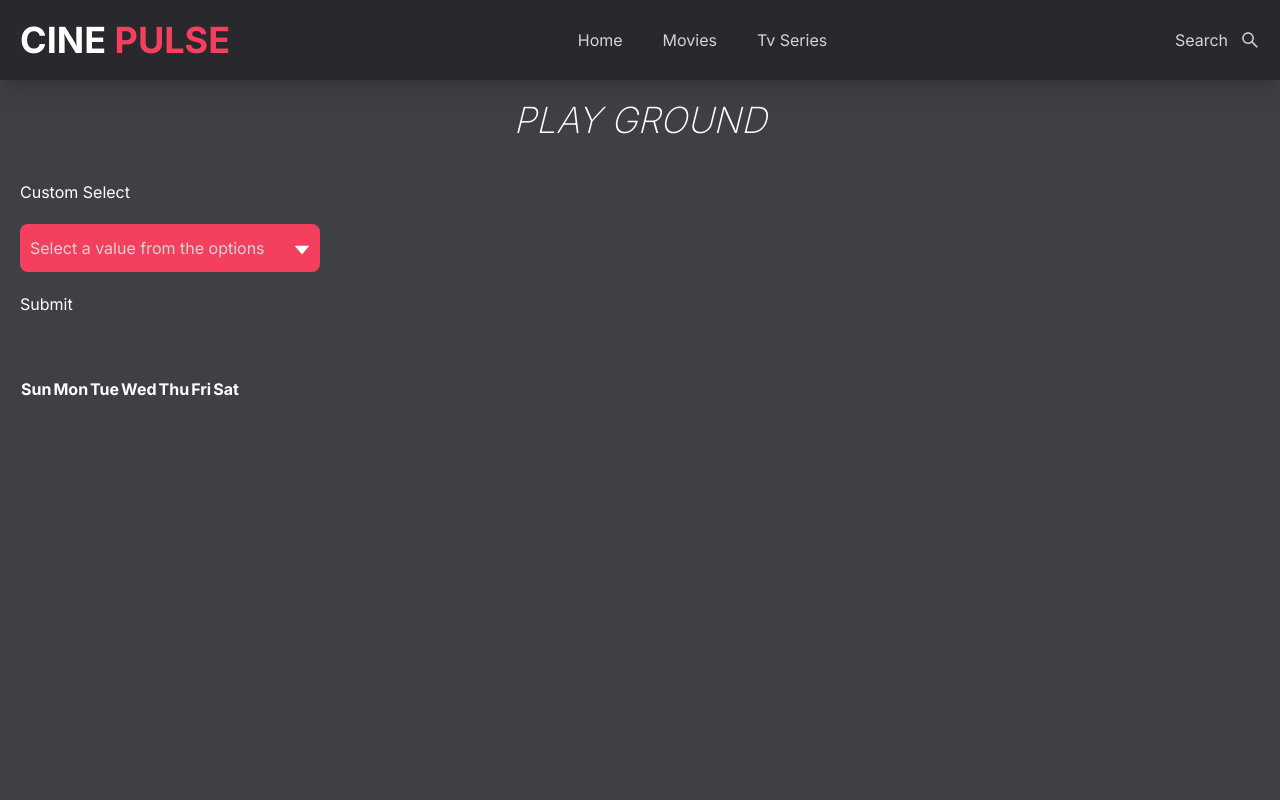
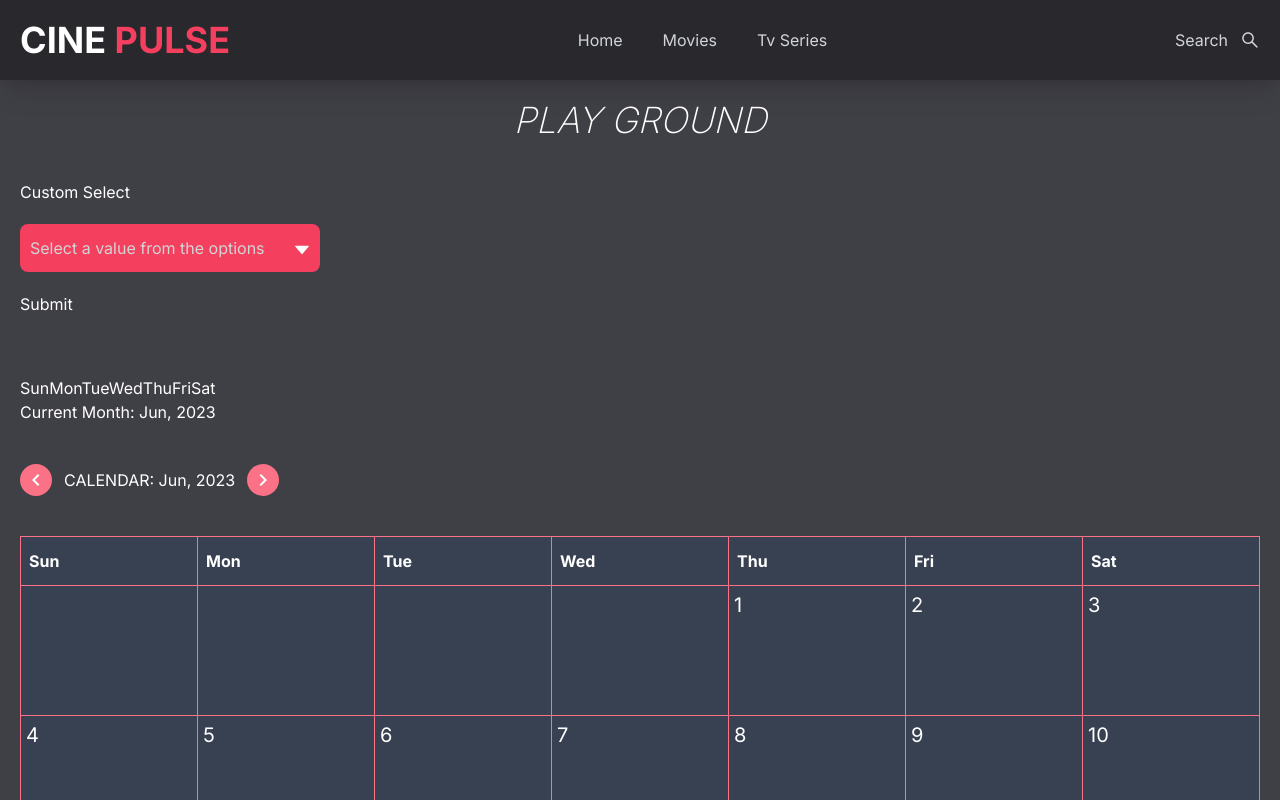
Before and after one commit to zamanshahed/cine-pulse, a Next.js app: page /test in a window 1280 px wide. Shown: the top 800 px of the page. Built offline with nearby package versions, Linux system fonts and the light colour scheme.

Commit message:
basic calendar added with change button

```diff
--- a/app/components/calendar/CustomCalendar.jsx
+++ b/app/components/calendar/CustomCalendar.jsx
@@ -1,21 +1,114 @@
 'use client'
 import moment from 'moment'
-
+import { useEffect, useState } from 'react';
+import { MdKeyboardArrowRight } from 'react-icons/md'
 
 const CustomCalendar = () => {
-  let weekDayShort = moment.weekdaysShort();
-  let firstDayOfMonth =  moment().startOf('month').format('MMMM Do YYYY, h:mm:ss a');
+  let weekdays = moment.weekdaysShort()
+  const [currentDate, setCurrentDate] = useState(moment().startOf('month'));
+  const [currentMonth, setCurrentMonth] = useState();
+  // const [startDateOfTheMonth, setStartDateOfTheMonth] = useState(currentDate?.startOf('month').format('d'));
+  // const [endDateOfTheMonth, setEndDateOfTheMonth] = useState(currentDate?.endOf('month').format('D'));
+  const [calendarObject, setCalendarObject] = useState([]);
 
-  console.log('first day of month::::', firstDayOfMonth);
+  const initializeCalendar = () => {
+    console.log("initializeCalendar:::");
+
+    let monthObject = []; // for blank: {index: 0, date: 0 }, for date: {index: 1, date: 1}
+    let date = 0
+    let startDateOfTheMonth = currentDate?.startOf('month').format('d');
+    let endDateOfTheMonth = currentDate?.endOf('month').format('D');
+
+    for (let i = 0; i < 42; i++) {
+      if (i > (startDateOfTheMonth - 1))
+        monthObject.push({ index: i, date: (i - (startDateOfTheMonth - 1)) <= endDateOfTheMonth ? i - (startDateOfTheMonth - 1) : 0 });
+      else {
+        monthObject.push({ index: i, date: 0 });
+      }
+      if (i > startDateOfTheMonth && i <= endDateOfTheMonth) date = date + 1;
+    }
+
+    // create weeks for tr
+    let totalWeeks = []
+    for (let i = 0; i < 6; i++) {
+      let week = [];
+      for (let j = 0; j < 7; j++) {
+        week.push(monthObject[(i * 7) + j]);
+      }
+      totalWeeks.push(week);
+    }
+
+    console.log(monthObject);
+    console.log(totalWeeks);
+    setCalendarObject(totalWeeks);
+  }
+
+  const nextMonthHandler = () => {
+    setCurrentDate(currentDate.add(1, 'months').startOf('month'));
+    console.log("nextMonthHandler:::", currentDate);
+
+    initializeUtils();
+    initializeCalendar();
+  }
+  const prevMonthHandler = () => {
+    setCurrentDate(currentDate.subtract(1, 'months').startOf('month'));
+    console.log("prevMonthHandler:::", currentDate);
+
+    initializeUtils();
+    initializeCalendar();
+  }
+
+  const initializeUtils = async () => {
+    console.log("initializeUtils:::");
+    await setCurrentMonth(currentDate.format('M'));
+    // await setStartDateOfTheMonth(currentDate.startOf('month').format('d'));
+    // await setEndDateOfTheMonth(currentDate.endOf('month').format('D'));
+  }
+
+  useEffect(() => {
+    initializeUtils();
+
+    initializeCalendar();
+  }, [currentDate]);
+
   return (
     <div>
-      <table>
-        <tr>
-          {weekDayShort?.map((day, index) => (
-            <th key={index}>{day}</th>
-          ))}
-        </tr>
-      </table>
+      <div>{weekdays}</div>
+      <div>Current Month: {currentDate.format('MMM, YYYY')}</div>
+
+      <div className="py-10 flex items-center space-x-3">
+
+        {/* previous button */}
+        <div onClick={prevMonthHandler} className="rounded-full bg-rose-400 p-1 cursor-pointer">
+          <MdKeyboardArrowRight size={24} className='rotate-180' />
+        </div>
+        <div>CALENDAR: {currentDate.format('MMM, YYYY')}</div>
+
+        {/* next button */}
+        <div onClick={nextMonthHandler} className="rounded-full bg-rose-400 p-1 cursor-pointer">
+          <MdKeyboardArrowRight size={24} />
+        </div>
+      </div>
+      <div>
+        <table className='w-full'>
+          <tr className=''>
+            {weekdays.map((day, index) => (
+              <th className='px-2 py-3 border border-rose-400 bg-gray-700 min-w-[120px] text-left' key={index}>{day}</th>
+            ))}
+          </tr>
+          {
+            calendarObject.map((week, index) => (
+              <tr className='' key={index}>
+                {week.map((day, index) => (
+                  <td className='border  border-rose-400 h-[130px] bg-gray-700 relative' key={index}>
+                    <div className='absolute top-[5px] left-[5px] text-xl'>{day.date > 0 ? day.date : ""}</div>
+                  </td>
+                ))}
+              </tr>
+            ))
+          }
+        </table>
+      </div>
     </div>
   )
 }
--- a/app/components/select/CustomSelect.jsx
+++ b/app/components/select/CustomSelect.jsx
@@ -51,6 +51,9 @@ const CustomSelect = ({
                     onClick={(e) => { e.preventDefault(); }}
                     type="text"
                     value={selectedLabel}
+                    onChange={(e) => {
+                        //
+                    }}
                     required={required}
                     title="Select a value from the options"
                     onInvalid={(e) => {
```
